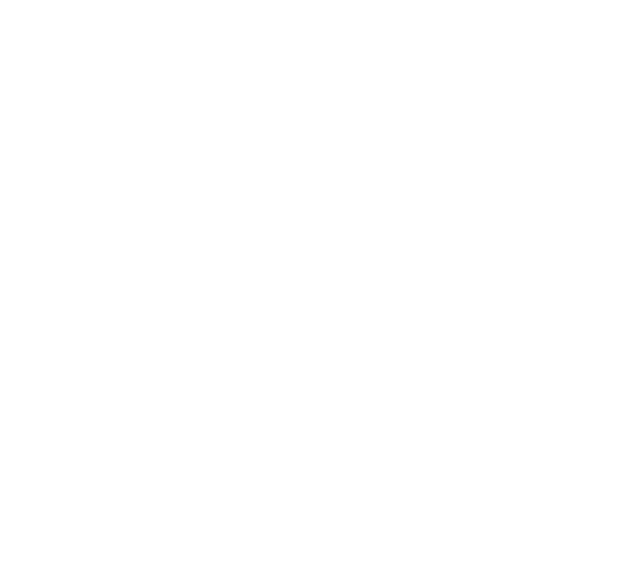
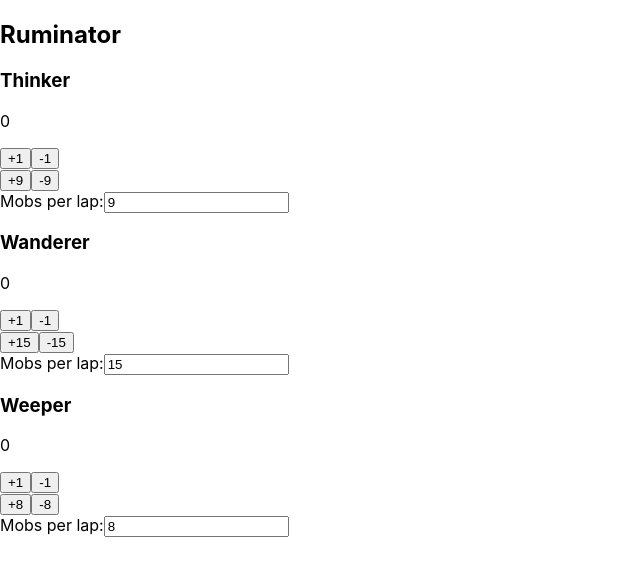
Before and after one commit to MattKeane/ffxiv-kcs-counter-front, a React (Create React App) app: page /ruminator in a window 1280 px wide. Before the commit this address had no page. Shown: the top 576 px of the page, without its empty margins (0-640 px from the left). Built offline with nearby package versions, Linux system fonts and the light colour scheme.

Commit message:
adds ruminator page

```diff
--- a/src/App.js
+++ b/src/App.js
@@ -2,6 +2,7 @@
 
 import Home from './pages/Home';
 import Sphatika from './pages/Sphatika';
+import Ruminator from './pages/Ruminator';
 
 import './App.css';
 
@@ -11,6 +12,7 @@
       <Routes>
         <Route path="/" element={<Home />} />
         <Route path="/sphatika" element={<Sphatika />} />
+        <Route path="/ruminator" element={<Ruminator />} />
       </Routes>
     </>
   );
--- a/src/pages/Ruminator/index.js
+++ b/src/pages/Ruminator/index.js
@@ -0,0 +1,20 @@
+import SpawnAttempt from '../../components/SpawnAttempt';
+
+export default function Ruminator() {
+    const mobs = [
+        {
+            name: 'Thinker',
+            defaultLap: 9,
+        },
+        {
+            name: 'Wanderer',
+            defaultLap: 15,
+        },
+        {
+            name: 'Weeper',
+            defaultLap: 8,
+        },
+    ];
+
+    return <SpawnAttempt mobs={ mobs } name="Ruminator" />;
+}
```
